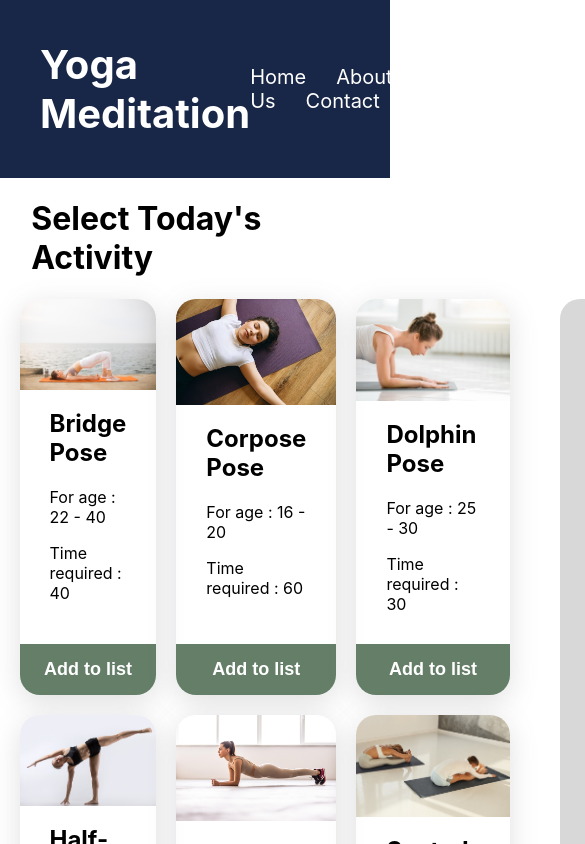
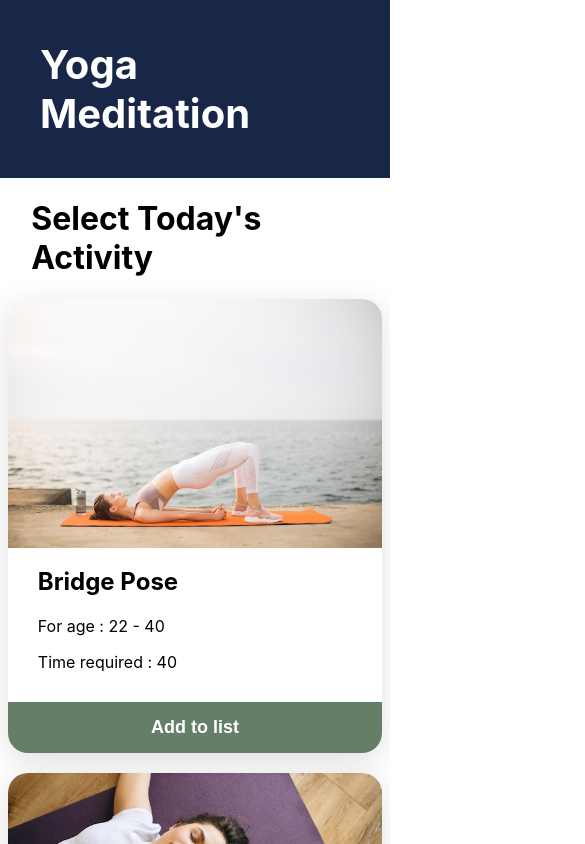
Before and after one commit to nusrat-git/yoga-meditation, a React (Create React App) app: page / in a window 390 px wide. Shown: the top 844 px of the page, 585 px wide, since content can reach past the window. Built offline with nearby package versions, Linux system fonts and the light colour scheme.

Commit message:
responsive done

```diff
--- a/src/components/Details/Details.js
+++ b/src/components/Details/Details.js
@@ -10,8 +10,6 @@
     }
 
     const [breakTime, setBreakTime]= useState(0)
-
-    // let breakTime = 0;
 
     const selectBreak = timeValue => {
 
@@ -56,9 +54,6 @@
                     <button className='break-btn' onClick={() => selectBreak(50)}>50s</button>
                 </div>
             </div>
-            {/* <div>
-                <ExerciseDetails></ExerciseDetails>
-            </div> */}
             <div>
                 <h1>Exercise Details</h1>
                 <div className='exercise-time'>
--- a/src/components/Header/Header.css
+++ b/src/components/Header/Header.css
@@ -19,3 +19,11 @@
     margin-right: 30px;
 
 }
+
+@media screen and (max-width:767px) {
+
+    .nav a{
+        display: none;
+    }
+
+}
--- a/src/components/Meditation/Meditation.css
+++ b/src/components/Meditation/Meditation.css
@@ -1,15 +1,36 @@
-.today-activity{
+.today-activity {
     margin-left: 8%;
     margin-top: 4%;
 }
-.meditation{
+
+.meditation {
     margin: 5%;
     display: grid;
     grid-template-columns: 4fr 2fr;
     gap: 50px;
 }
-.activities{
+
+.activities {
     display: grid;
-    grid-template-columns: repeat(3,1fr);
+    grid-template-columns: repeat(3, 1fr);
     gap: 20px;
 }
+
+/* mobile responsive */
+
+
+@media screen and (max-width: 767px) {
+
+    .meditation {
+        margin: 2%;
+        display: grid;
+        grid-template-columns: repeat(1, 1fr);
+        gap: 50px;
+    }
+    .activities {
+        display: grid;
+        grid-template-columns: repeat(1, 1fr);
+        gap: 20px;
+    }
+
+}
```
